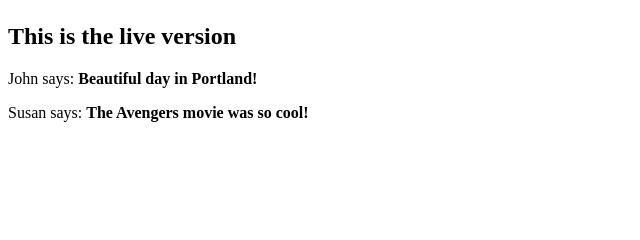
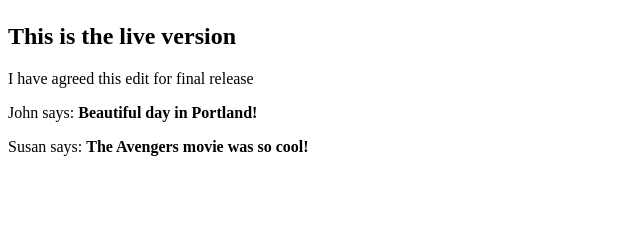
Before and after one commit to stevegleds/learning, a Flask app: page / in a window 1280 px wide. Shown: the part 93-333 px from the top of the page, without its empty margins (0-640 px from the left). Run offline with Flask 2, Linux system fonts and the light colour scheme.

Commit message:
28 May 2016 Added text to master to see if can merge to wip version

```diff
--- a/flask/grinberg/app/templates/index.html
+++ b/flask/grinberg/app/templates/index.html
@@ -2,6 +2,7 @@
 {% block content %} <!--  start of content to go in block content -->
     <h1>Hi, {{ user.nickname }}!</h1>
     <h2>This is the live version</h2>
+    <p>I have agreed this edit for final release</p>
     {% for post in posts %}
     <div><p>{{  post.author.nickname }} says: <b>{{ post.body }}</b></p></div>
     {% endfor %}
```
